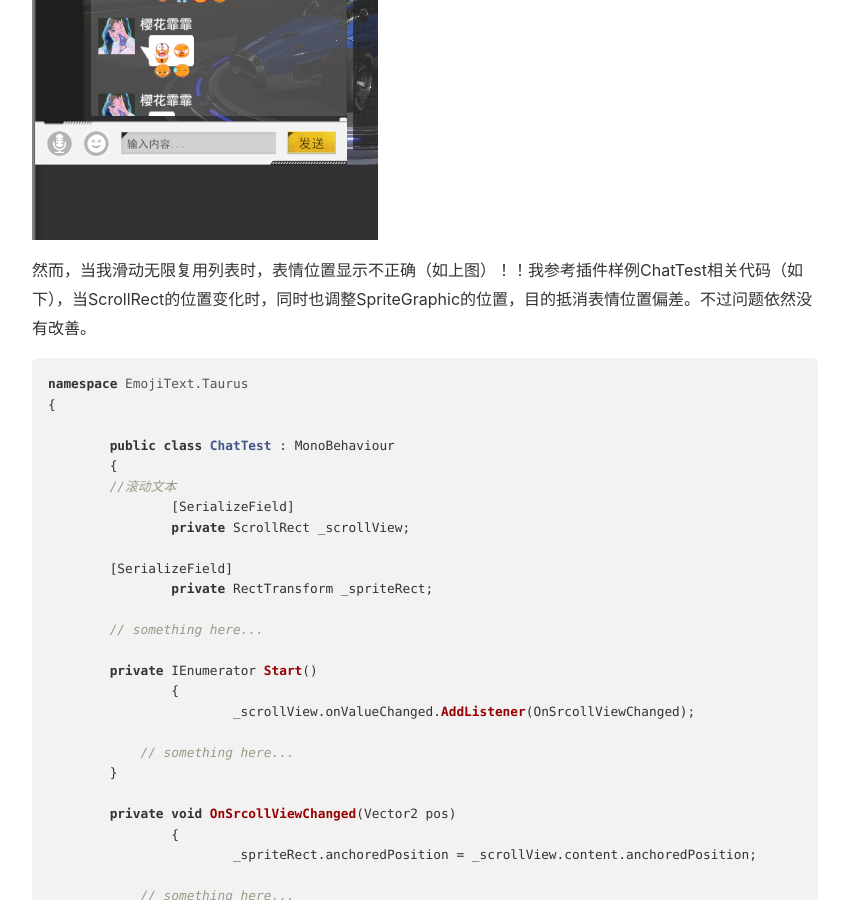
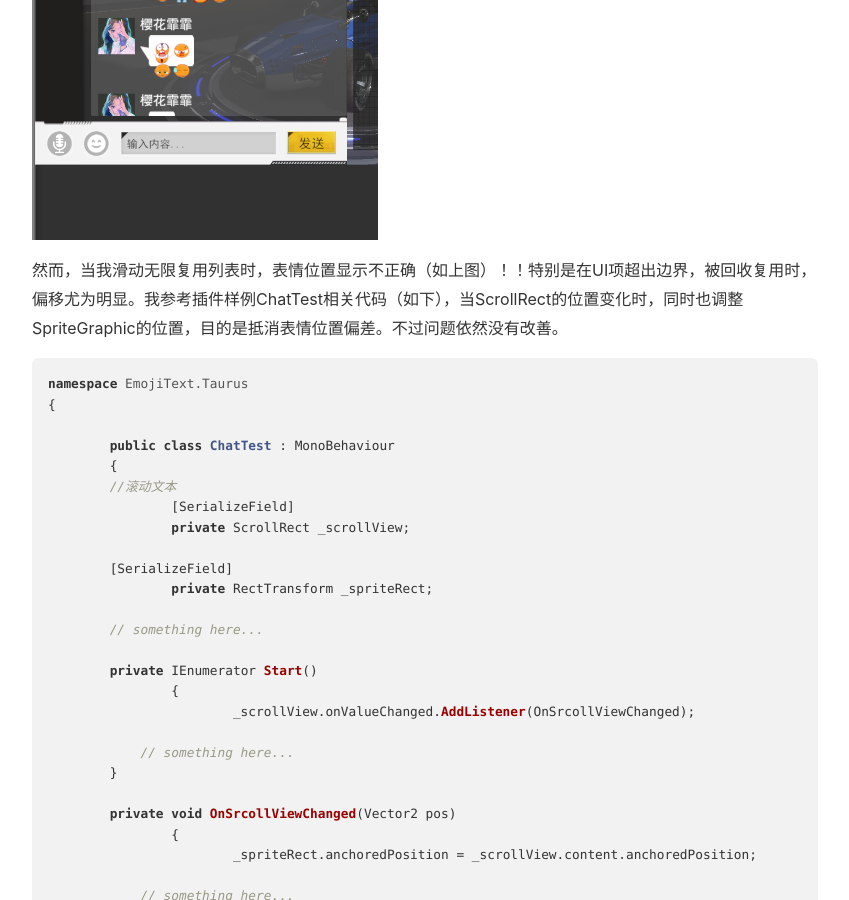
Before and after one commit to lizijie/lizijie.github.io, a Jekyll site: the page built from _posts/2019-09-18-记一次修改unity3d富文本插件的设计缺陷.md, in a window 1280 px wide and 900 px high, scrolled down 817 px. Shown: the whole window, without its empty margins (215-1064 px from the left). Built offline with Jekyll 4.4.1, drawn with Linux system fonts in a browser that asks for light colours; nearby versions of some CDN libraries; comment, search, counter and statistics services are not loaded; some of the changed text lies outside the part shown.

Commit message:
Update 2019-09-18-记一次修改unity3d富文本插件的设计缺陷.md

````diff
--- a/_posts/2019-09-18-记一次修改unity3d富文本插件的设计缺陷.md
+++ b/_posts/2019-09-18-记一次修改unity3d富文本插件的设计缺陷.md
@@ -19,7 +19,7 @@ tags: 插件 富文本
 
 ![](https://raw.githubusercontent.com/lizijie/lizijie.github.io/master/assets/images/2019-09-18-%E8%AE%B0%E4%B8%80%E6%AC%A1%E4%BF%AE%E6%94%B9unity3d%E5%AF%8C%E6%96%87%E6%9C%AC%E6%8F%92%E4%BB%B6%E7%9A%84%E8%AE%BE%E8%AE%A1%E7%BC%BA%E9%99%B7/inlinetext_bug.png)
 
-然而，当我滑动无限复用列表时，表情位置显示不正确（如上图）！！我参考插件样例ChatTest相关代码（如下），当ScrollRect的位置变化时，同时也调整SpriteGraphic的位置，目的抵消表情位置偏差。不过问题依然没有改善。
+然而，当我滑动无限复用列表时，表情位置显示不正确（如上图）！！特别是在UI项超出边界，被回收复用时，偏移尤为明显。我参考插件样例ChatTest相关代码（如下），当ScrollRect的位置变化时，同时也调整SpriteGraphic的位置，目的是抵消表情位置偏差。不过问题依然没有改善。
 
 ```c#
 namespace EmojiText.Taurus
````
Also changed, not shown: other parts of _posts/2019-09-18-记一次修改unity3d富文本插件的设计缺陷.md (+1 -1 lines).
